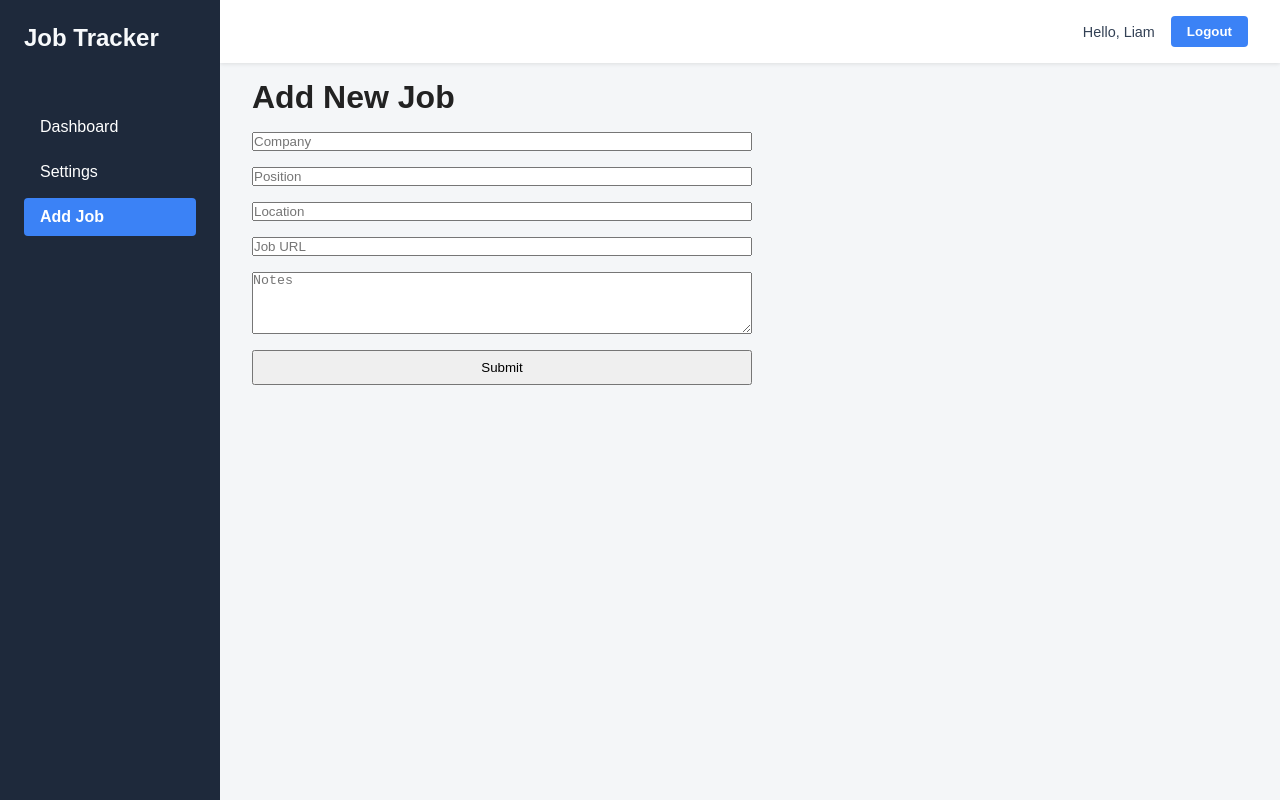
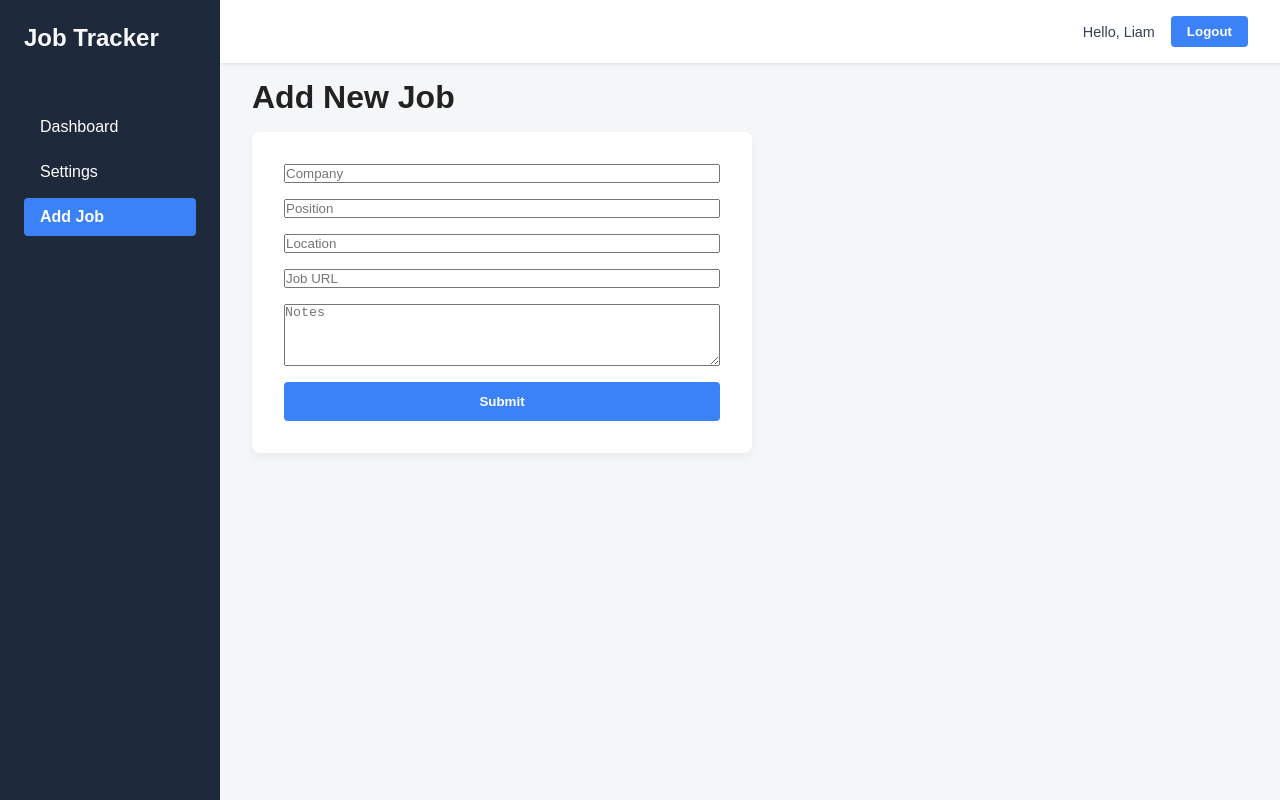
Before and after one commit to LLOKAI/job-tracker-app, a React (Vite) app in the folder client/: page /jobs/new in a window 1280 px wide. Built offline with nearby package versions, Linux system fonts and the light colour scheme.

Commit message:
feat: adjusted job creation page styling

```diff
--- a/client/src/pages/NewJob.jsx
+++ b/client/src/pages/NewJob.jsx
@@ -25,10 +25,7 @@ export default function NewJob() {
         body: JSON.stringify(formData),
       });
 
-      if (!res.ok) {
-        throw new Error('Failed to create job');
-      }
-
+      if (!res.ok) throw new Error('Failed to create job');
       navigate('/dashboard');
     } catch (err) {
       console.error(err);
@@ -39,13 +36,32 @@ export default function NewJob() {
   return (
     <div>
       <h1 style={{ marginBottom: '1rem' }}>Add New Job</h1>
-      <form onSubmit={handleSubmit} style={{ display: 'flex', flexDirection: 'column', gap: '1rem', maxWidth: '500px' }}>
-        <input name="company" placeholder="Company" value={formData.company} onChange={handleChange} required />
-        <input name="position" placeholder="Position" value={formData.position} onChange={handleChange} required />
-        <input name="location" placeholder="Location" value={formData.location} onChange={handleChange} required />
-        <input name="url" placeholder="Job URL" value={formData.url} onChange={handleChange} />
+      <form onSubmit={handleSubmit} style={{
+        display: 'flex',
+        flexDirection: 'column',
+        gap: '1rem',
+        maxWidth: '500px',
+        background: '#fff',
+        padding: '2rem',
+        borderRadius: '8px',
+        boxShadow: '0 4px 8px rgba(0,0,0,0.05)'
+      }}>
+        <input type="text" name="company" placeholder="Company" value={formData.company} onChange={handleChange} required />
+        <input type="text" name="position" placeholder="Position" value={formData.position} onChange={handleChange} required />
+        <input type="text" name="location" placeholder="Location" value={formData.location} onChange={handleChange} required />
+        <input type="url" name="url" placeholder="Job URL" value={formData.url} onChange={handleChange} />
         <textarea name="notes" placeholder="Notes" value={formData.notes} onChange={handleChange} rows={4} />
-        <button type="submit" style={{ padding: '0.5rem 1rem' }}>Submit</button>
+        <button type="submit" style={{
+          padding: '0.75rem 1.5rem',
+          backgroundColor: '#3b82f6',
+          color: '#fff',
+          border: 'none',
+          borderRadius: '4px',
+          fontWeight: '600',
+          cursor: 'pointer'
+        }}>
+          Submit
+        </button>
       </form>
     </div>
   );
```
